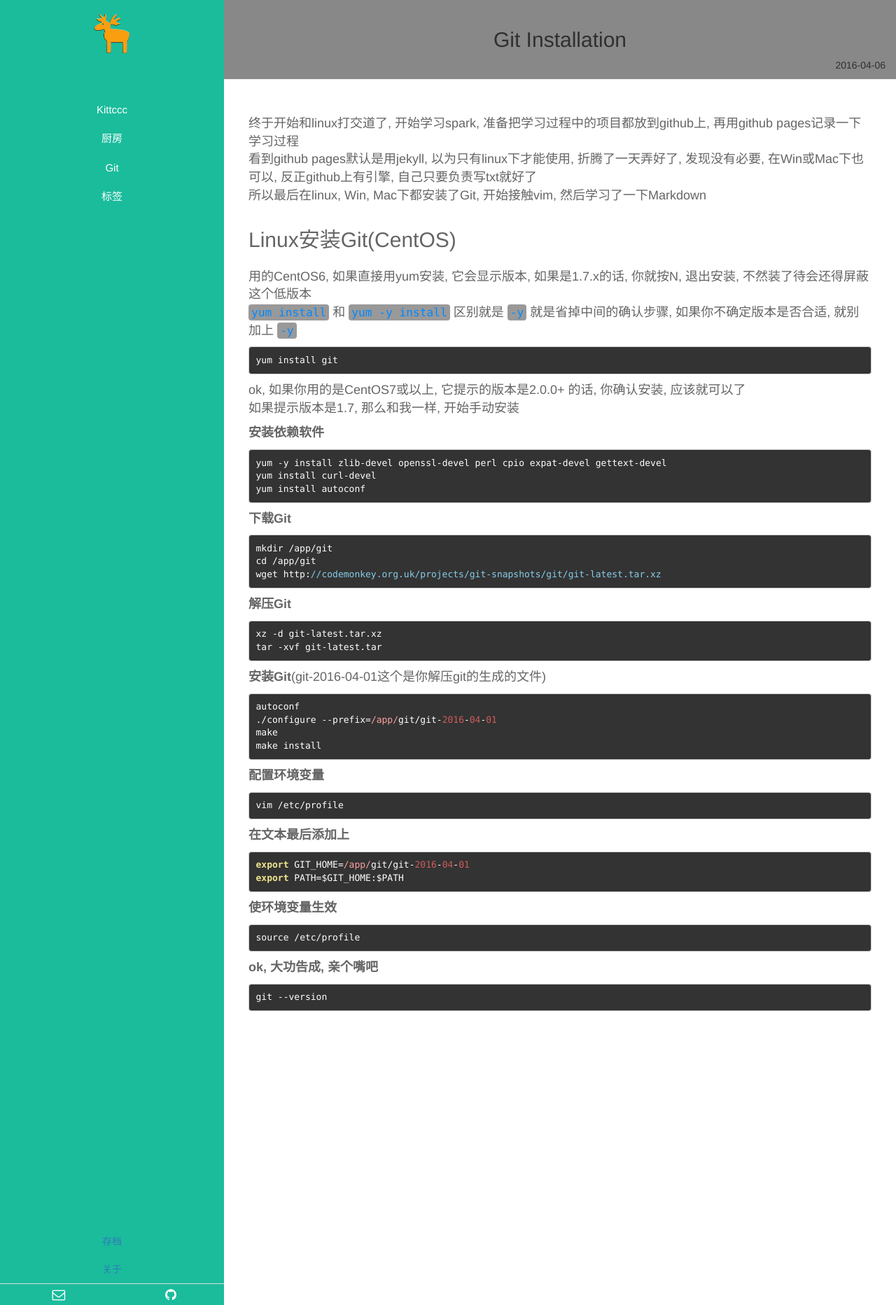
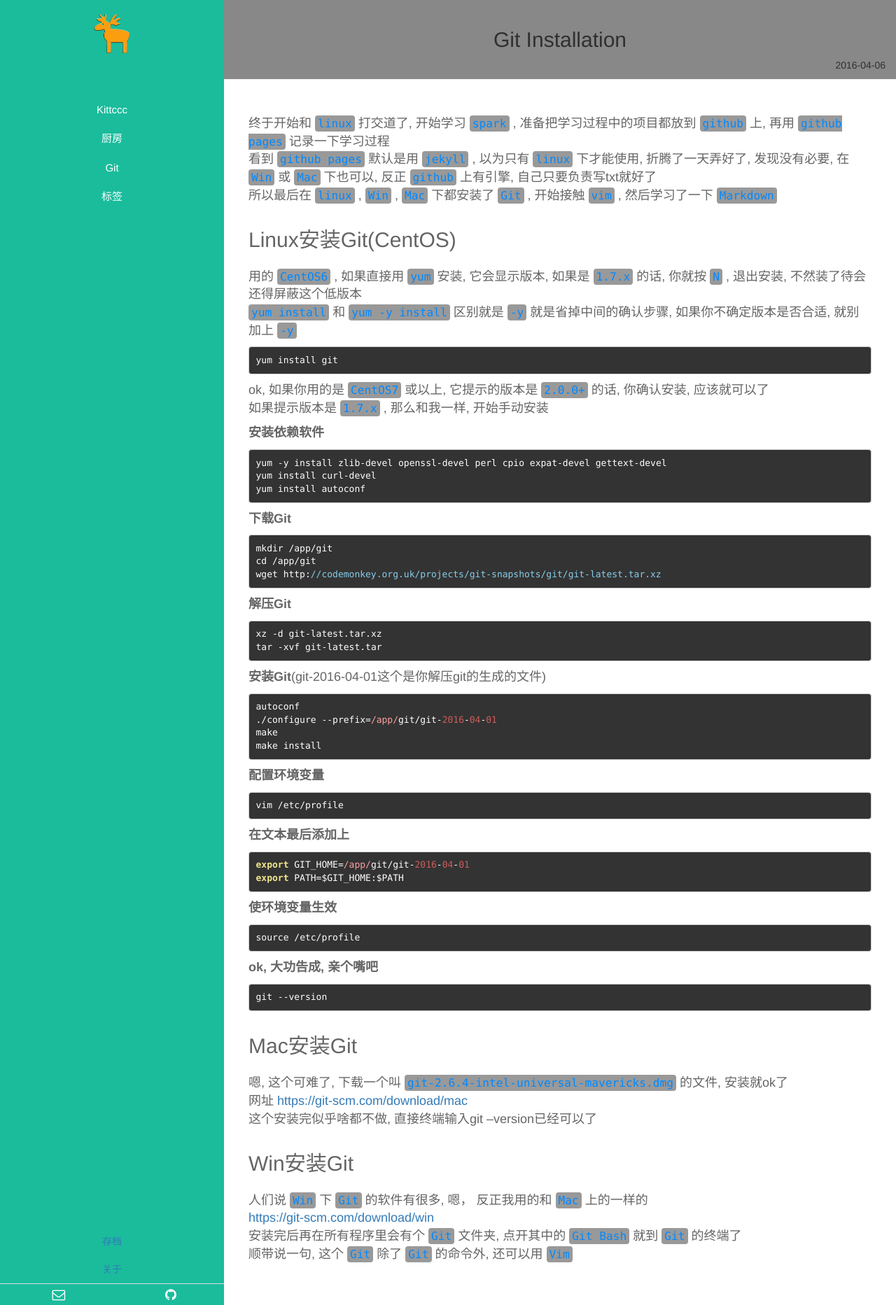
Before and after one commit to ichennan/ichennan.github.io, a Jekyll site: the page built from _posts/git/2016-04-06-Git-Installation.md, in a window 1280 px wide. Shown: the whole page at 70% size. Built offline with Jekyll 4.4.1, drawn with Linux system fonts in a browser that asks for light colours; Markdown is read by kramdown in place of the engine named in the settings.

Commit message:
modified:   2016-04-06-Git-Installation.md

````diff
--- a/_posts/git/2016-04-06-Git-Installation.md
+++ b/_posts/git/2016-04-06-Git-Installation.md
@@ -6,21 +6,21 @@
 keywords:
 description:
 ---
-终于开始和linux打交道了, 开始学习spark, 准备把学习过程中的项目都放到github上, 再用github pages记录一下学习过程
-看到github pages默认是用jekyll, 以为只有linux下才能使用, 折腾了一天弄好了, 发现没有必要, 在Win或Mac下也可以, 反正github上有引擎, 自己只要负责写txt就好了
-所以最后在linux, Win, Mac下都安装了Git, 开始接触vim, 然后学习了一下Markdown
+终于开始和 `linux` 打交道了, 开始学习 `spark` , 准备把学习过程中的项目都放到 `github` 上, 再用 `github pages` 记录一下学习过程
+看到 `github pages` 默认是用 `jekyll` , 以为只有 `linux` 下才能使用, 折腾了一天弄好了, 发现没有必要, 在 `Win` 或 `Mac` 下也可以, 反正 `github` 上有引擎, 自己只要负责写txt就好了
+所以最后在 `linux` , `Win` , `Mac` 下都安装了 `Git` , 开始接触 `vim` , 然后学习了一下 `Markdown`
 
 ##Linux安装Git(CentOS)
 
-用的CentOS6, 如果直接用yum安装, 它会显示版本, 如果是1.7.x的话, 你就按N, 退出安装, 不然装了待会还得屏蔽这个低版本
+用的 `CentOS6` , 如果直接用 `yum` 安装, 它会显示版本, 如果是 `1.7.x` 的话, 你就按 `N` , 退出安装, 不然装了待会还得屏蔽这个低版本
 `yum install` 和 `yum -y install` 区别就是 `-y` 就是省掉中间的确认步骤, 如果你不确定版本是否合适, 就别加上 `-y`
 
 ```
 yum install git
 ```
 
-ok, 如果你用的是CentOS7或以上, 它提示的版本是2.0.0+ 的话, 你确认安装, 应该就可以了
-如果提示版本是1.7, 那么和我一样, 开始手动安装
+ok, 如果你用的是 `CentOS7` 或以上, 它提示的版本是 `2.0.0+` 的话, 你确认安装, 应该就可以了
+如果提示版本是 `1.7.x` , 那么和我一样, 开始手动安装
 
 **安装依赖软件**
 
@@ -78,3 +78,16 @@
 ```
 git --version
 ```
+
+##Mac安装Git
+
+嗯, 这个可难了, 下载一个叫 `git-2.6.4-intel-universal-mavericks.dmg` 的文件, 安装就ok了
+网址 [https://git-scm.com/download/mac](https://git-scm.com/download/mac)
+这个安装完似乎啥都不做, 直接终端输入git --version已经可以了
+
+##Win安装Git
+
+人们说 `Win` 下 `Git` 的软件有很多, 嗯， 反正我用的和 `Mac` 上的一样的
+[https://git-scm.com/download/win](https://git-scm.com/download/win)
+安装完后再在所有程序里会有个 `Git` 文件夹, 点开其中的 `Git Bash` 就到 `Git` 的终端了
+顺带说一句, 这个 `Git` 除了 `Git` 的命令外, 还可以用 `Vim`
````
